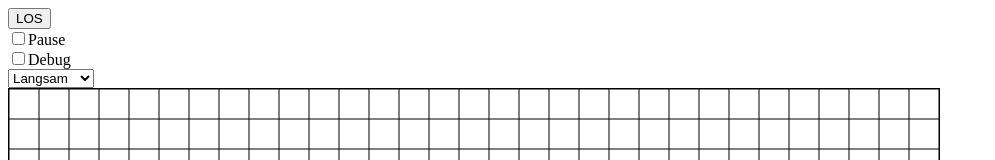
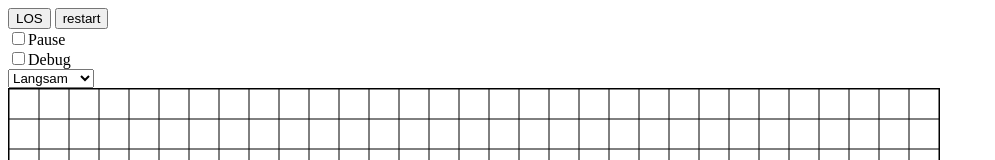
Before and after one commit to spoorey/js-tetris, a plain HTML site: page index.html in a window 1280 px wide. Shown: the top 160 px of the page, without its empty margins (0-995 px from the left). Drawn offline with Linux system fonts and the light colour scheme.

Commit message:
Add restart button

```diff
--- a/index.html
+++ b/index.html
@@ -16,6 +16,7 @@
 </body>
 <div class = "test">
 	<button onclick="createRandomBlob(); return false;">LOS</button>
+	<button onclick="blobs = []; createRandomBlob(); return false;">restart</button>
 	<div><label for="pause"><input type="checkbox" id="pause" value="1">Pause</label></div>
 	<div><label for="debug"><input type="checkbox" id="debug" value="1">Debug</label></div>
 	<div>
```
